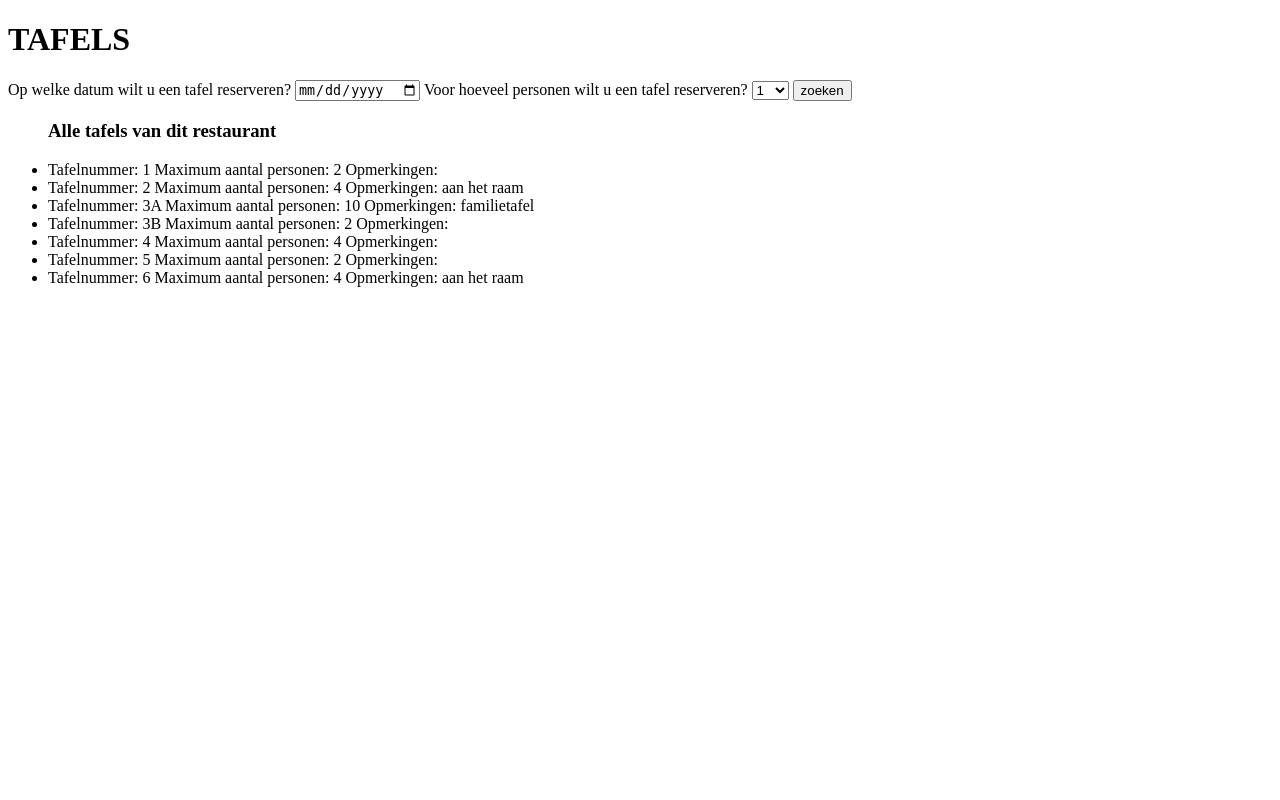
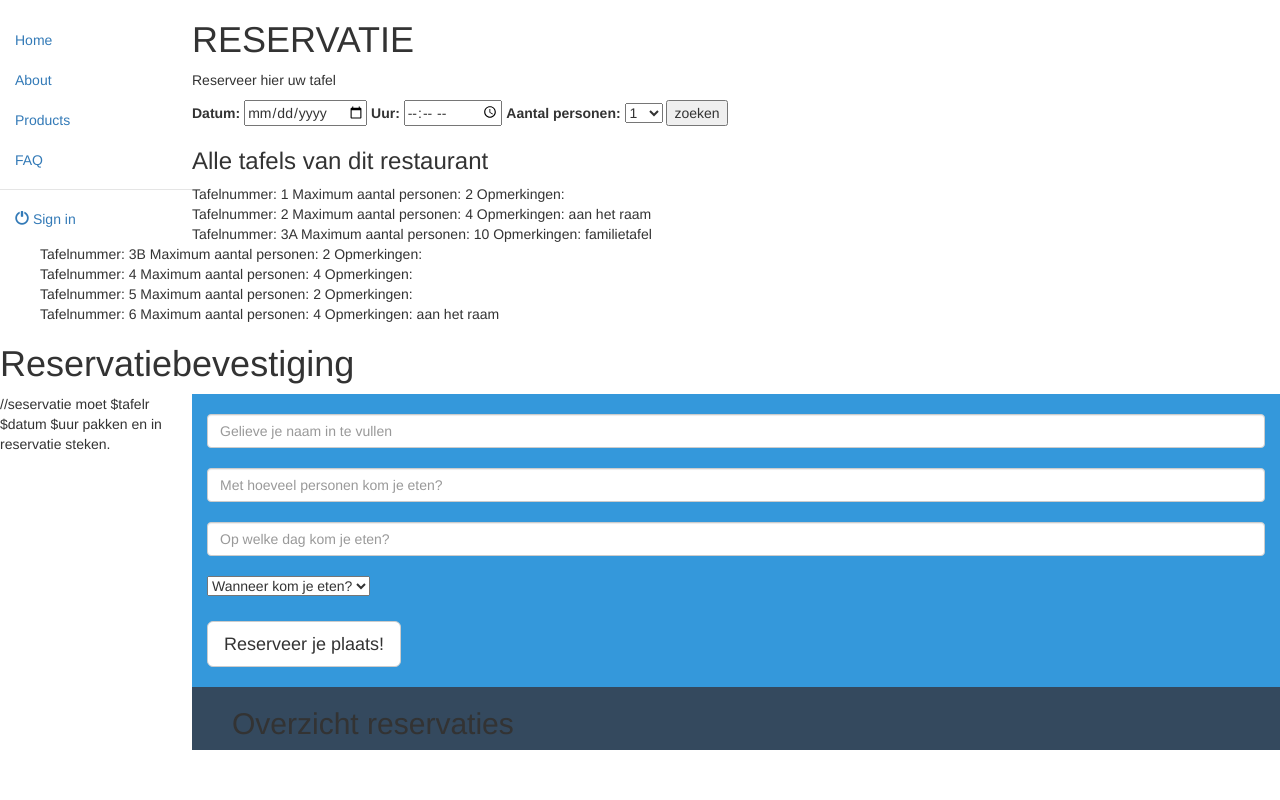
Before and after one commit to GlennVanHaute/PHPGroep14, a PHP site: page /tafels.php in a window 1280 px wide. Run offline with PHP 8.4, Linux system fonts and the light colour scheme; data comes from the database, SQL or seed files in the repository; data that the repository does not hold is empty; some libraries are stand-ins or nearby versions.

Commit message:
nav -> nav_include reservatie include in tafels.php

```diff
--- /dev/null
+++ b/classes/nav_include.php
@@ -0,0 +1,10 @@
+<nav class="nav-sidebar">
+                <ul class="nav">
+                    <li class="active"><a href="javascript:;">Home</a></li>
+                    <li><a href="javascript:;">About</a></li>
+                    <li><a href="javascript:;">Products</a></li>
+                    <li><a href="javascript:;">FAQ</a></li>
+                    <li class="nav-divider"></li>
+                    <li><a href="javascript:;"><i class="glyphicon glyphicon-off"></i> Sign in</a></li>
+                </ul>
+            </nav>
--- a/reservatie.php
+++ b/reservatie.php
@@ -1,6 +1,4 @@
 <?php
-
-	$reservatienr = $_POST['res'];
 
 	if(!empty($_POST))
 		{
@@ -27,21 +25,10 @@
 	<script type="text/javascript" src="http://ajax.googleapis.com/ajax/libs/jquery/1.2.6/jquery.js"></script>
 	<script type="text/javascript" src="js/bootstrap.js"></script>
 	<link rel="stylesheet" href="css/style_reservatie.css">
-	<title>Reserveer een tafel hier!</title>
+	<title>Reservatiebevestiging</title>
 </head>
 <body>
-<nav class="nav-sidebar">
-                <ul class="nav">
-                    <li class="active"><a href="javascript:;">Home</a></li>
-                    <li><a href="javascript:;">About</a></li>
-                    <li><a href="javascript:;">Products</a></li>
-                    <li><a href="javascript:;">FAQ</a></li>
-                    <li class="nav-divider"></li>
-                    <li><a href="javascript:;"><i class="glyphicon glyphicon-off"></i> Sign in</a></li>
-                </ul>
-            </nav>
-
-			    <h2>Reservatieformulier</h2>
+			    <h1>Reservatiebevestiging</h2>
 <div class="container-fluid">
 
 	<div class="row">
--- a/tafels.php
+++ b/tafels.php
@@ -7,6 +7,7 @@
 
 		$aantal = $_POST['aantal'];
 		$datum = $_POST['datum'];
+		$datum = $_POST['uur'];
 
 		$sql = "select * from tafelbeheer where MaxPersonen='" . $aantal . "' order by Tafelnummer";
 
@@ -24,18 +25,25 @@
 <html lang="en">
 <head>
 	<meta charset="UTF-8">
-	<title>Tafels (frontend)</title>
+	<title>Reservatie</title>
 </head>
 <body>
 
-<h1>TAFELS</h1>
+		<?php include_once('classes/nav_include.php') ?>
+
+
+<h1>RESERVATIE</h1>
+<p>Reserveer hier uw tafel</p>
 
 <form action="" method="post">
 
-<label for="datum">Op welke datum wilt u een tafel reserveren?</labe>
+<label for="datum">Datum:</label>
 <input type="date" for="datum>" name="datum"/>
 
-<label for="aantal">Voor hoeveel personen wilt u een tafel reserveren?</label>
+<label for="uur">Uur:</label>
+<input type="time" for="uur>" name="uur"/>
+
+<label for="aantal">Aantal personen:</label>
 <select name="aantal">
   <option value="1">1</option>
   <option value="2">2</option>
@@ -74,7 +82,6 @@
 			$sql3 = "select * from reservatie where Tafelnummer='" . $tafelnr . "' and Datum ='" . $datum . "'";
 			$check3 = mysqli_query($db->conn,$sql3);
 
-			echo "$sql3";
 
 			if(mysqli_num_rows($check3) == 0)
 			{
@@ -82,7 +89,7 @@
 				echo"<span> Tafelnummer: " . $tafel['Tafelnummer'] . "</span>
 				Maximum aantal personen: " . 		$tafel['MaxPersonen'] . "
 				Opmerkingen: " . 		$tafel['Opmerkingen'];
-				echo"<button><a href='reservatie.php?res=" . $tafel['Tafelnummer'] . "'> Deze tafel reserveren</a></button>";
+				echo"<button>Deze tafel reserveren</button>";
 				echo "</li>";
 			}
 		}
@@ -105,7 +112,7 @@
 				echo"<span> Tafelnummer: " . $tafel['Tafelnummer'] . "</span>
 				Maximum aantal personen: " . 		$tafel['MaxPersonen'] . "
 				Opmerkingen: " . 		$tafel['Opmerkingen'];
-				echo"<button><a href='reservatie.php?res=" . $tafel['Tafelnummer'] . "'> Deze tafel reserveren</a></button>";
+				echo"<button>Deze tafel reserveren</button>";
 				echo "</li>";
 			}
 		}
@@ -139,6 +146,13 @@ if (empty($_POST))
 ?>
 </ul>
 
+<section id="reservatiebevestiging">
+
+<?php include('reservatie.php') ?>
+//seservatie moet $tafelr $datum $uur pakken en in reservatie steken.
+
+</section>
+
 
 </body>
 </html>
```
Also changed, not shown: nav_include.php (added, +10 -0 lines), tafelbeheer_gnoop.php (deleted, +0 -150 lines).
